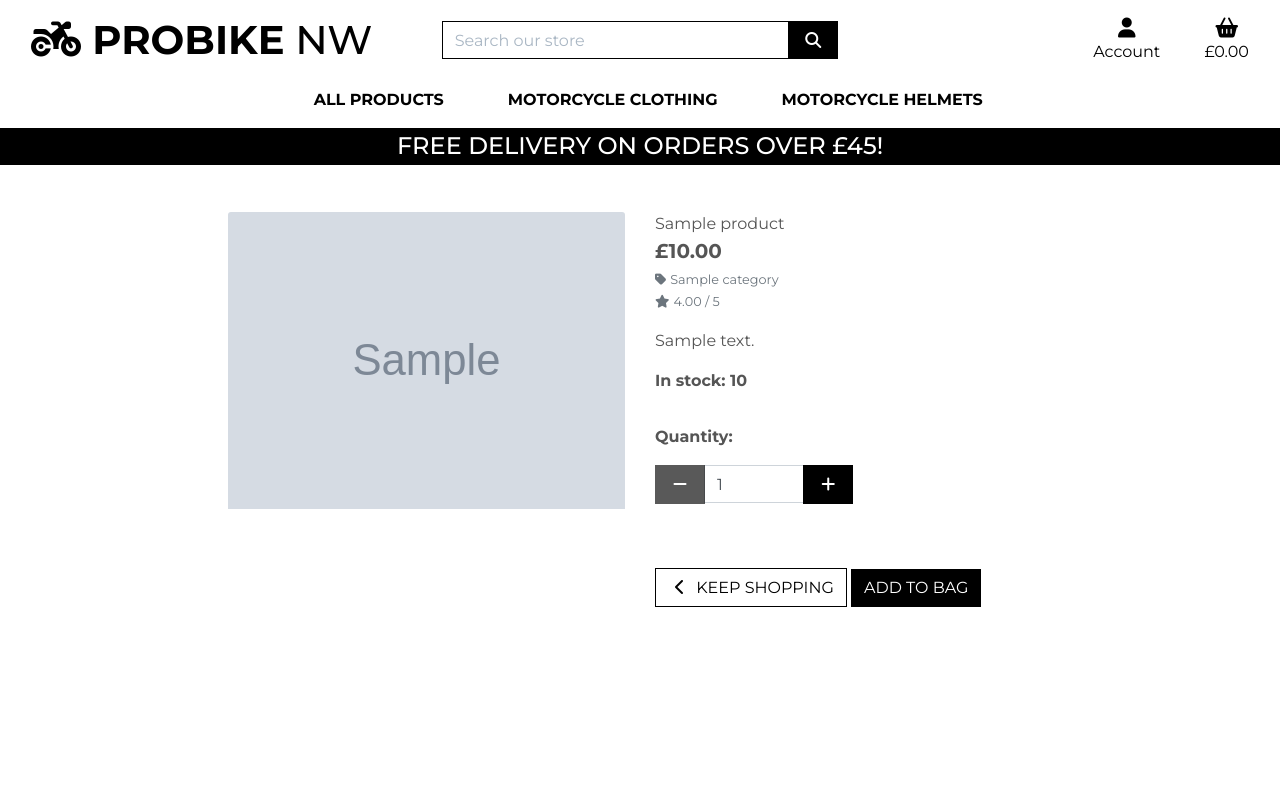
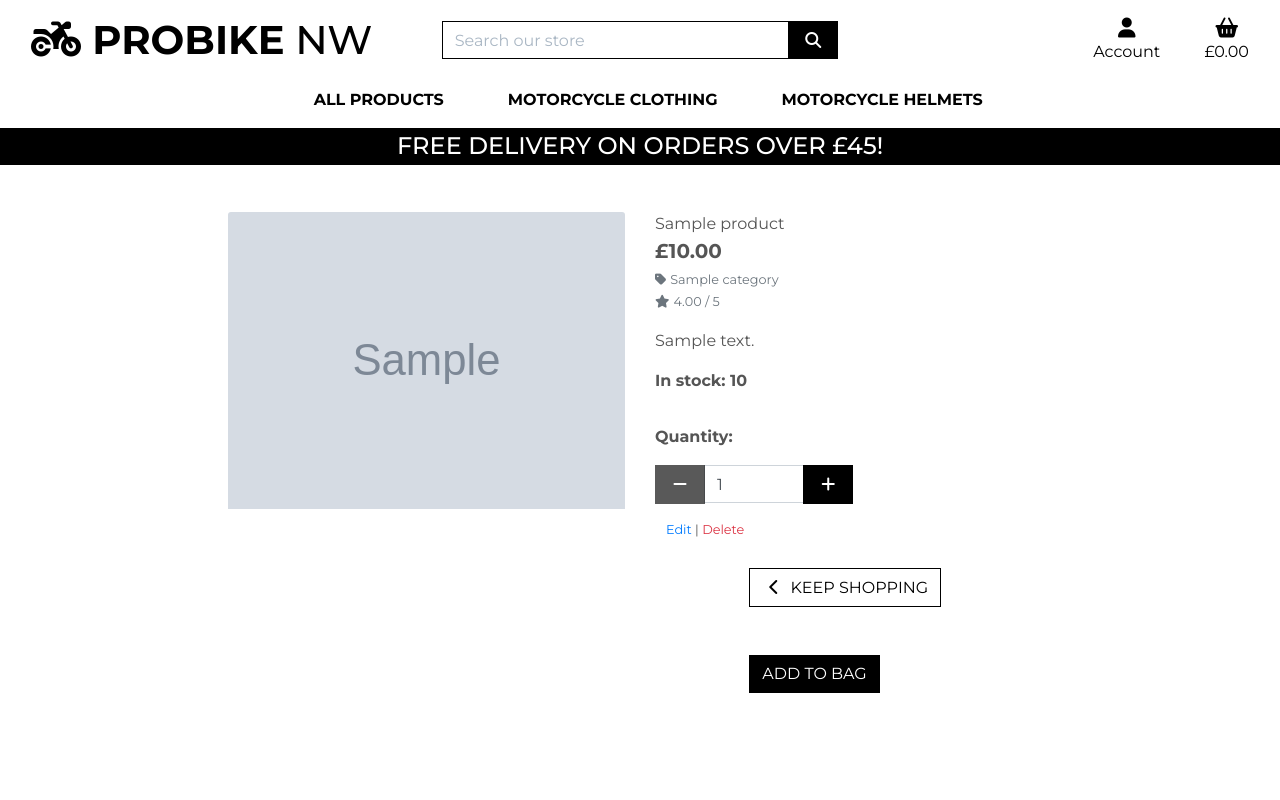
Before and after one commit to Code-Institute-Submissions/DuggyL-probikenw_milestone_4_DecResub, a Django app: page /products/1/ in a window 1280 px wide. Run offline with Django 3.2, Linux system fonts and the light colour scheme; a user stored in the database is signed in; tables that the repository leaves empty hold one stand-in row (values such as "Sample post"); grey boxes marked "Sample" are stand-in pictures; some libraries are stand-ins or nearby versions.

Commit message:
Add login required to product and profile views

```diff
--- a/products/templates/products/product_detail.html
+++ b/products/templates/products/product_detail.html
@@ -91,6 +91,13 @@
                             </div>
                         </div>
 
+                        {% if request.user.is_superuser %}
+                        <small class="ml-3">
+                            <a href="{% url 'edit_product' product.id %}">Edit</a> |
+                            <a class="text-danger" href="{% url 'delete_product' product.id %}">Delete</a>
+                        </small>
+                        {% endif %}
+
                         <div class="col{% if s %}-12 mt-2{% endif %}">
                             <a href="{% url 'products' %}" class="btn btn-outline-black rounded-0 mt-5">
                                 <span class="icon">
--- a/products/templates/products/products.html
+++ b/products/templates/products/products.html
@@ -83,6 +83,12 @@
                                         {% else %}
                                             <small class="text-muted">No Rating</small>
                                         {% endif %}
+                                        {% if request.user.is_superuser %}
+                                        <small class="ml-3">
+                                            <a href="{% url 'edit_product' product.id %}">Edit</a> |
+                                            <a class="text-danger" href="{% url 'delete_product' product.id %}">Delete</a>
+                                        </small>
+                                        {% endif %}
                                         <p class="lead mb-0 text-right font-weight-bold float-right">£{{ product.price }}</p>
                                     </div>
                                 </div>
--- a/products/urls.py
+++ b/products/urls.py
@@ -6,5 +6,5 @@ urlpatterns = [
     path('<int:product_id>/', views.product_detail, name='product_detail'),
     path('add/', views.add_product, name='add_product'),
     path('edit/<int:product_id>/', views.edit_product, name='edit_product'),
-    path('delete/<int:product_id>/', views.edit_product, name='edit_product'),
+    path('delete/<int:product_id>/', views.delete_product, name='delete_product'),
 ]
--- a/products/views.py
+++ b/products/views.py
@@ -2,6 +2,7 @@ from django.shortcuts import render, redirect, reverse, get_object_or_404
 from django.contrib import messages
 from django.db.models import Q
 from django.db.models.functions import Lower
+from django.contrib.auth.decorators import login_required
 from .models import Product, Category
 from .models import Product, Category
 from .forms import ProductForm
@@ -71,14 +72,19 @@ def product_detail(request, product_id):
     return render(request, 'products/product_detail.html', context)
 
 
+@login_required
 def add_product(request):
-    """Add a product to the store"""
+    """Add a product from the store"""
+    if not request.user.is_superuser:
+        messages.error(request, 'Sorry, only store managers can do that.')
+        return redirect(reverse('home'))
+
     if request.method == "POST":
         form = ProductForm(request.POST, request.FILES)
         if form.is_valid():
-            form.save()
-            messages.success(request, 'You have successfully added a product')
-            return redirect(reverse('add_product'))
+            product = form.save()
+            messages.success(request, 'Successfully added product!')
+            return redirect(reverse('product_detail', args=[product.id]))
         else:
             messages.error(request, 'You have failed to add a product. Please try again')
     else:
@@ -92,14 +98,19 @@ def add_product(request):
     return render(request, template, context)
 
 
+@login_required
 def edit_product(request, product_id):
-    """Edit a product in the store"""
+    """Edit a product from the store"""
+    if not request.user.is_superuser:
+        messages.error(request, 'Sorry, only store managers can do that.')
+        return redirect(reverse('home'))
+
     product = get_object_or_404(Product, pk=product_id)
     if request.method == 'POST':
         form = ProductForm(request.POST, request.FILES, instance=product)
         if form.is_valid():
             form.save()
-            messages.success(request, 'You have successfully updated a product.')
+            messages.success(request, 'Successfully updated product!')
             return redirect(reverse('product_detail', args=[product.id]))
         else:
             messages.error(request, 'You have failed to edit a product. Please try again.')
@@ -114,3 +125,16 @@ def edit_product(request, product_id):
     }
 
     return render(request, template, context)
+
+
+@login_required
+def delete_product(request, product_id):
+    """Delete a product from the store"""
+    if not request.user.is_superuser:
+        messages.error(request, 'Sorry, only store managers can do that.')
+        return redirect(reverse('home'))
+
+    product = get_object_or_404(Product, pk=product_id)
+    product.delete()
+    messages.success(request, 'You have successfully deleted a product.')
+    return redirect(reverse('products'))
--- a/profiles/views.py
+++ b/profiles/views.py
@@ -1,9 +1,12 @@
 from django.shortcuts import render, get_object_or_404
 from django.contrib import messages
+from django.contrib.auth.decorators import login_required
 from .models import UserProfile
 from .forms import UserProfileForm
 from checkout.models import Order
 
+
+@login_required
 def profile(request):
     """Display user's profile"""
     profile = get_object_or_404(UserProfile, user=request.user)
@@ -25,6 +28,7 @@ def profile(request):
 
     return render(request, template, context)
 
+
 def order_history(request, order_number):
     order = get_object_or_404(Order, order_number=order_number)
 
```
